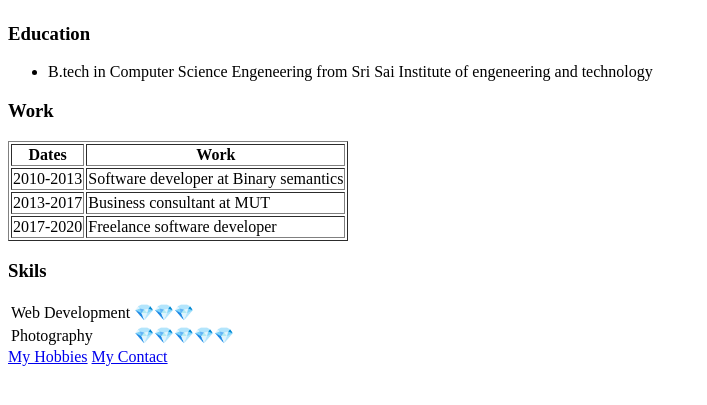
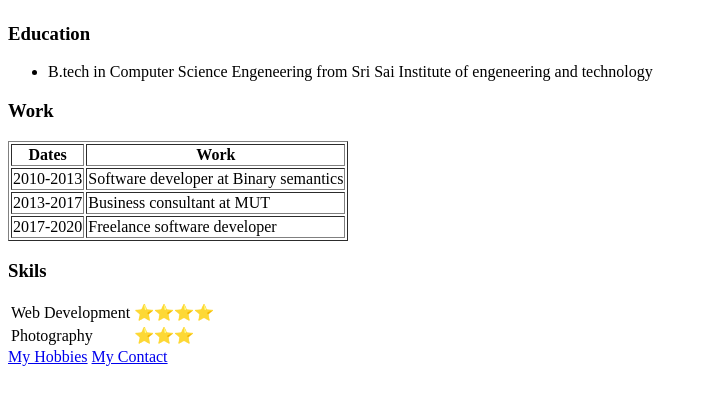
Before and after one commit to adishgupta0/cv, a plain HTML site: page index.html in a window 1280 px wide. Shown: the part 173-578 px from the top of the page, without its empty margins (0-707 px from the left). Drawn offline with Linux system fonts and the light colour scheme.

Commit message:
Update index.html

```diff
--- a/index.html
+++ b/index.html
@@ -58,11 +58,11 @@
 
     <tr>
       <td>Web Development</td>
-      <td>💎💎💎</td>
+      <td>⭐⭐⭐⭐</td>
     </tr>
     <tr>
       <td>Photography</td>
-      <td>💎💎💎💎💎</td>
+      <td>⭐⭐⭐</td>
     </tr>
 
 </table>
```
